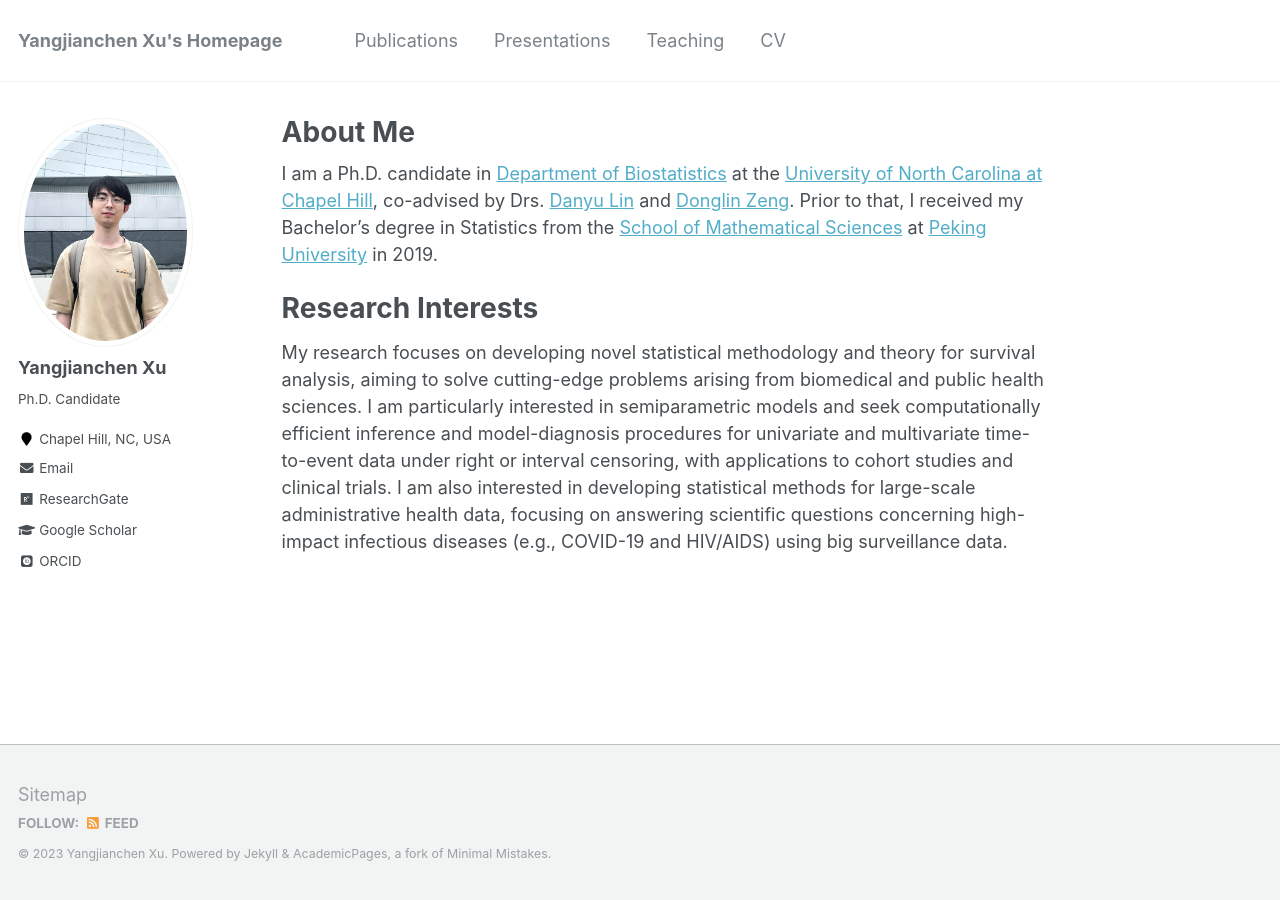
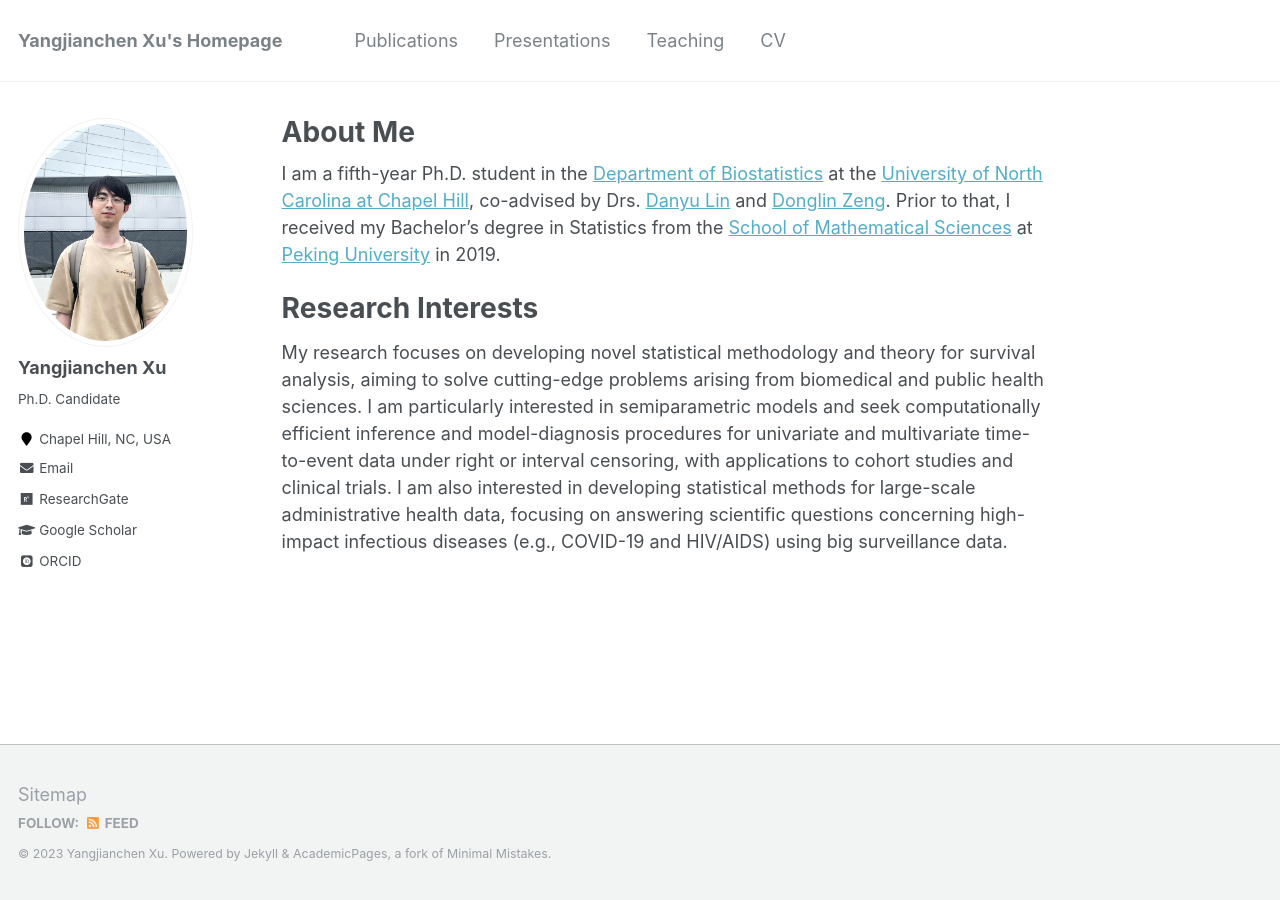
Before and after one commit to yangjc-xu/yangjc-xu.github.io, a Jekyll site: the page built from _pages/about.md, in a window 1280 px wide. Built offline with Jekyll 4.4.1, drawn with Linux system fonts in a browser that asks for light colours; some web fonts are replaced.

Commit message:
Update about.md

```diff
--- a/_pages/about.md
+++ b/_pages/about.md
@@ -8,7 +8,7 @@ redirect_from:
   - /about.html
 ---
 
-I am a Ph.D. candidate in [Department of Biostatistics](https://sph.unc.edu/bios/biostatistics/) at the [University of North Carolina at Chapel Hill](https://www.unc.edu), co-advised by Drs. [Danyu Lin](https://sph.unc.edu/adv_profile/danyu-lin-phd/) and [Donglin Zeng](https://sph.umich.edu/faculty-profiles/zeng-donglin.html). Prior to that, I received my Bachelor’s degree in Statistics from the [School of Mathematical Sciences](https://www.math.pku.edu.cn/) at [Peking University](https://english.pku.edu.cn) in 2019.
+I am a fifth-year Ph.D. student in the [Department of Biostatistics](https://sph.unc.edu/bios/biostatistics/) at the [University of North Carolina at Chapel Hill](https://www.unc.edu), co-advised by Drs. [Danyu Lin](https://sph.unc.edu/adv_profile/danyu-lin-phd/) and [Donglin Zeng](https://sph.umich.edu/faculty-profiles/zeng-donglin.html). Prior to that, I received my Bachelor’s degree in Statistics from the [School of Mathematical Sciences](https://www.math.pku.edu.cn/) at [Peking University](https://english.pku.edu.cn) in 2019.
 
 Research Interests
 ======
```
